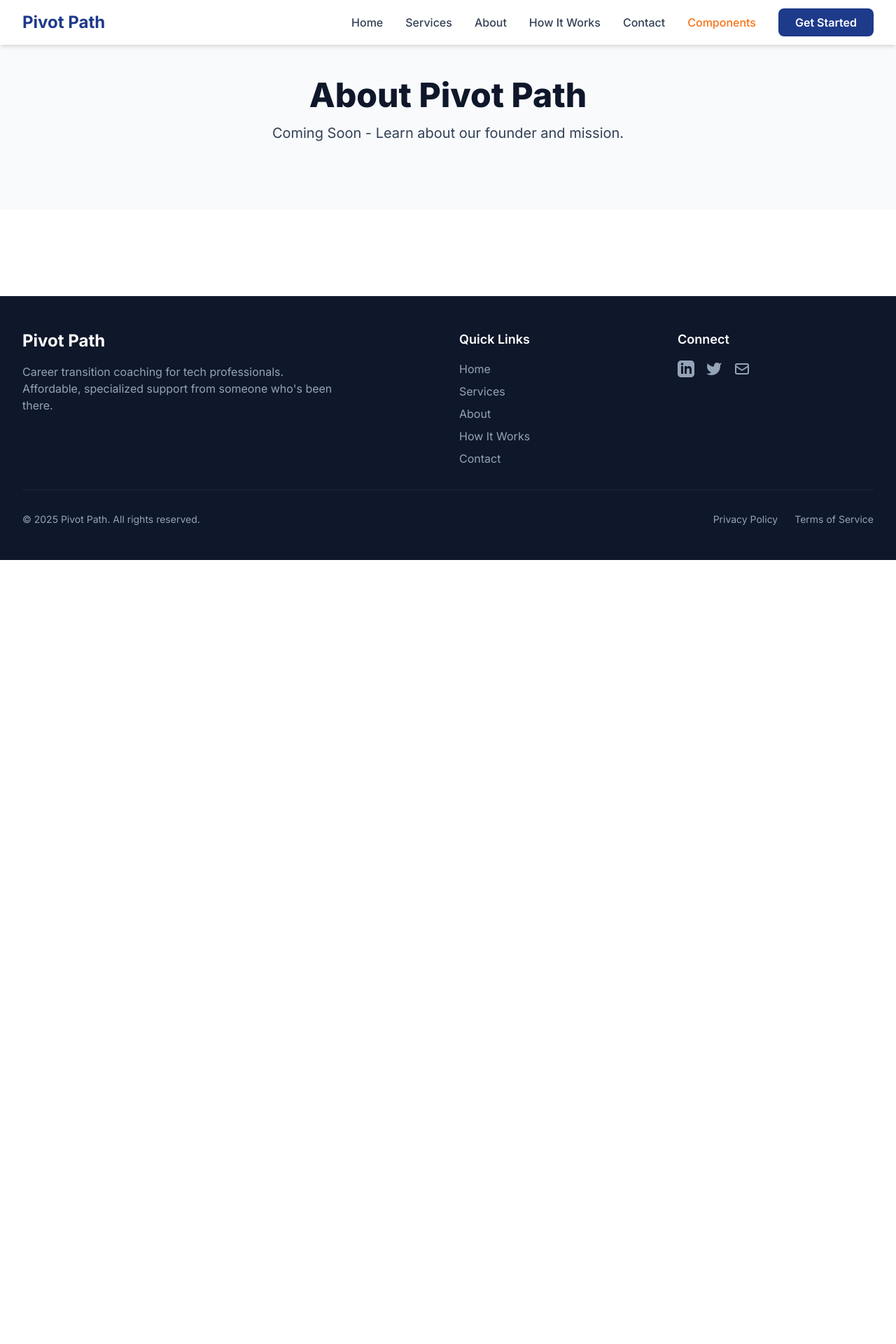
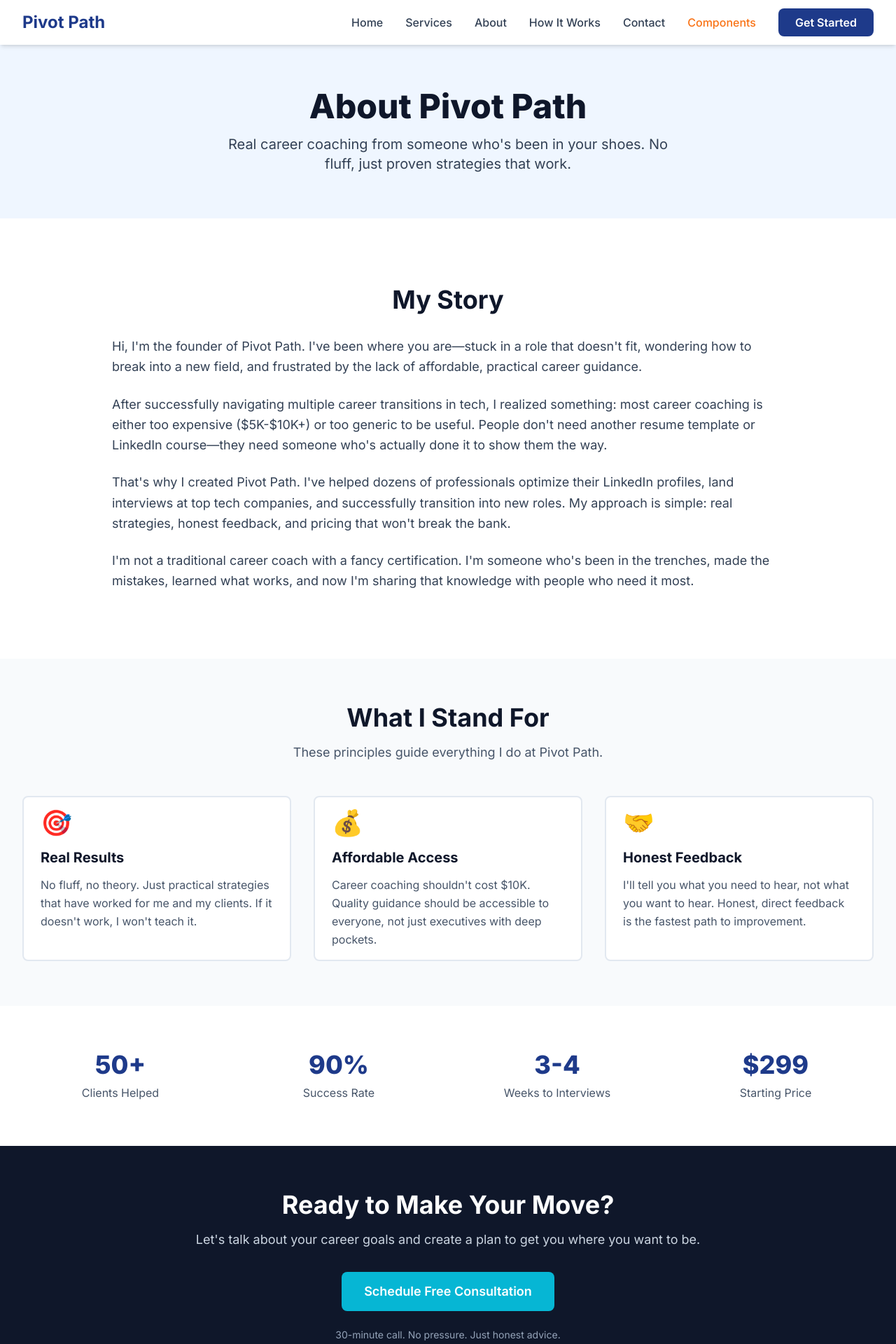
Before and after one commit to Carson0350/pivot-path-mvp, a React (Vite) app: page /about in a window 1280 px wide. Shown: the top 1920 px of the page at 70% size. Before the commit the page ends 800 px from the top, so only its background shows below. Built offline with nearby package versions, Linux system fonts and the light colour scheme.

Commit message:
Story 3.4: Build About Page - Founder story, mission/values, stats section, and CTA

```diff
--- a/src/pages/About.jsx
+++ b/src/pages/About.jsx
@@ -1,15 +1,157 @@
+import { Link } from 'react-router-dom';
+import Section from '../components/ui/Section';
+import Container from '../components/ui/Container';
+import Button from '../components/ui/Button';
+import Card from '../components/ui/Card';
+
 function About() {
   return (
-    <div className="bg-slate-50 py-12">
-      <div className="max-w-7xl mx-auto px-4 sm:px-6 lg:px-8">
-        <h1 className="text-4xl md:text-5xl font-extrabold text-slate-900 mb-4 text-center">
-          About Pivot Path
-        </h1>
-        <p className="text-xl text-slate-700 text-center max-w-2xl mx-auto mb-12">
-          Coming Soon - Learn about our founder and mission.
-        </p>
-      </div>
-    </div>
+    <>
+      {/* Hero Section */}
+      <Section background="blue" spacing="lg">
+        <Container maxWidth="lg" centerContent>
+          <div className="text-center">
+            <h1 className="text-4xl md:text-5xl font-extrabold text-slate-900 mb-4">
+              About Pivot Path
+            </h1>
+            <p className="text-xl text-slate-700 max-w-2xl mx-auto">
+              Real career coaching from someone who's been in your shoes. No fluff, just proven
+              strategies that work.
+            </p>
+          </div>
+        </Container>
+      </Section>
+
+      {/* Founder Story */}
+      <Section background="white" spacing="xl">
+        <Container maxWidth="md" centerContent>
+          <div className="text-center mb-8">
+            <h2 className="text-3xl md:text-4xl font-bold text-slate-900 mb-4">My Story</h2>
+          </div>
+
+          <div className="prose prose-lg max-w-none text-slate-700 space-y-6">
+            <p className="text-lg leading-relaxed">
+              Hi, I'm the founder of Pivot Path. I've been where you are—stuck in a role that
+              doesn't fit, wondering how to break into a new field, and frustrated by the lack of
+              affordable, practical career guidance.
+            </p>
+
+            <p className="text-lg leading-relaxed">
+              After successfully navigating multiple career transitions in tech, I realized something:
+              most career coaching is either too expensive ($5K-$10K+) or too generic to be useful.
+              People don't need another resume template or LinkedIn course—they need someone who's
+              actually done it to show them the way.
+            </p>
+
+            <p className="text-lg leading-relaxed">
+              That's why I created Pivot Path. I've helped dozens of professionals optimize their
+              LinkedIn profiles, land interviews at top tech companies, and successfully transition
+              into new roles. My approach is simple: real strategies, honest feedback, and pricing
+              that won't break the bank.
+            </p>
+
+            <p className="text-lg leading-relaxed">
+              I'm not a traditional career coach with a fancy certification. I'm someone who's been in
+              the trenches, made the mistakes, learned what works, and now I'm sharing that knowledge
+              with people who need it most.
+            </p>
+          </div>
+        </Container>
+      </Section>
+
+      {/* Mission & Values */}
+      <Section background="gray" spacing="lg">
+        <Container maxWidth="lg" centerContent>
+          <div className="text-center mb-12">
+            <h2 className="text-3xl md:text-4xl font-bold text-slate-900 mb-4">
+              What I Stand For
+            </h2>
+            <p className="text-lg text-slate-600 max-w-2xl mx-auto">
+              These principles guide everything I do at Pivot Path.
+            </p>
+          </div>
+
+          <div className="grid grid-cols-1 md:grid-cols-3 gap-8">
+            <Card variant="bordered" hoverable>
+              <Card.Body>
+                <div className="text-4xl mb-4">🎯</div>
+                <h3 className="text-xl font-bold text-slate-900 mb-3">Real Results</h3>
+                <p className="text-slate-600 leading-relaxed">
+                  No fluff, no theory. Just practical strategies that have worked for me and my
+                  clients. If it doesn't work, I won't teach it.
+                </p>
+              </Card.Body>
+            </Card>
+
+            <Card variant="bordered" hoverable>
+              <Card.Body>
+                <div className="text-4xl mb-4">💰</div>
+                <h3 className="text-xl font-bold text-slate-900 mb-3">Affordable Access</h3>
+                <p className="text-slate-600 leading-relaxed">
+                  Career coaching shouldn't cost $10K. Quality guidance should be accessible to
+                  everyone, not just executives with deep pockets.
+                </p>
+              </Card.Body>
+            </Card>
+
+            <Card variant="bordered" hoverable>
+              <Card.Body>
+                <div className="text-4xl mb-4">🤝</div>
+                <h3 className="text-xl font-bold text-slate-900 mb-3">Honest Feedback</h3>
+                <p className="text-slate-600 leading-relaxed">
+                  I'll tell you what you need to hear, not what you want to hear. Honest, direct
+                  feedback is the fastest path to improvement.
+                </p>
+              </Card.Body>
+            </Card>
+          </div>
+        </Container>
+      </Section>
+
+      {/* Stats Section */}
+      <Section background="white" spacing="lg">
+        <Container maxWidth="lg" centerContent>
+          <div className="grid grid-cols-1 md:grid-cols-4 gap-8 text-center">
+            <div>
+              <div className="text-4xl font-extrabold text-blue-900 mb-2">50+</div>
+              <div className="text-slate-600">Clients Helped</div>
+            </div>
+            <div>
+              <div className="text-4xl font-extrabold text-blue-900 mb-2">90%</div>
+              <div className="text-slate-600">Success Rate</div>
+            </div>
+            <div>
+              <div className="text-4xl font-extrabold text-blue-900 mb-2">3-4</div>
+              <div className="text-slate-600">Weeks to Interviews</div>
+            </div>
+            <div>
+              <div className="text-4xl font-extrabold text-blue-900 mb-2">$299</div>
+              <div className="text-slate-600">Starting Price</div>
+            </div>
+          </div>
+        </Container>
+      </Section>
+
+      {/* CTA Section */}
+      <Section background="dark" spacing="lg">
+        <Container maxWidth="md" centerContent>
+          <div className="text-center">
+            <h2 className="text-3xl md:text-4xl font-bold mb-4">Ready to Make Your Move?</h2>
+            <p className="text-slate-300 text-lg mb-8">
+              Let's talk about your career goals and create a plan to get you where you want to be.
+            </p>
+            <Link to="/contact">
+              <Button variant="secondary" size="lg">
+                Schedule Free Consultation
+              </Button>
+            </Link>
+            <p className="text-slate-400 text-sm mt-6">
+              30-minute call. No pressure. Just honest advice.
+            </p>
+          </div>
+        </Container>
+      </Section>
+    </>
   );
 }
 
```
